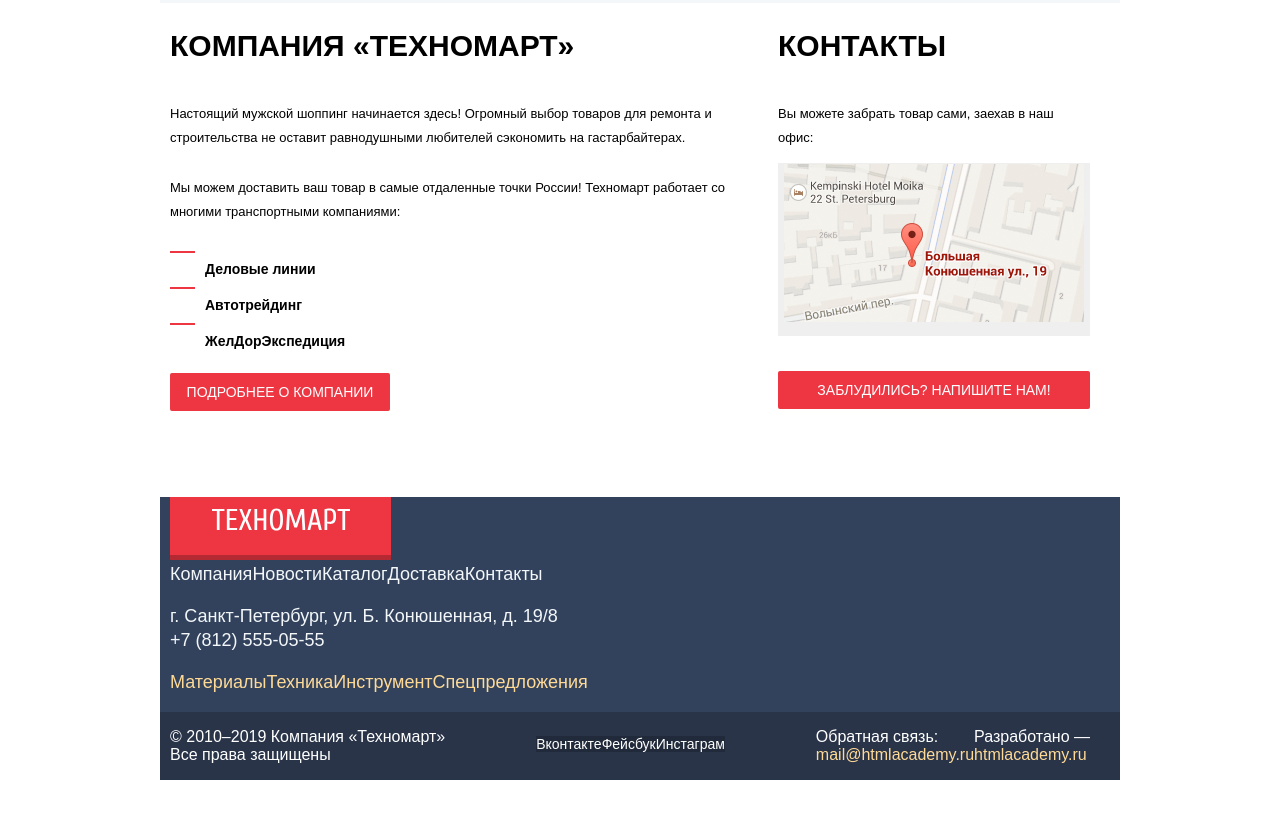
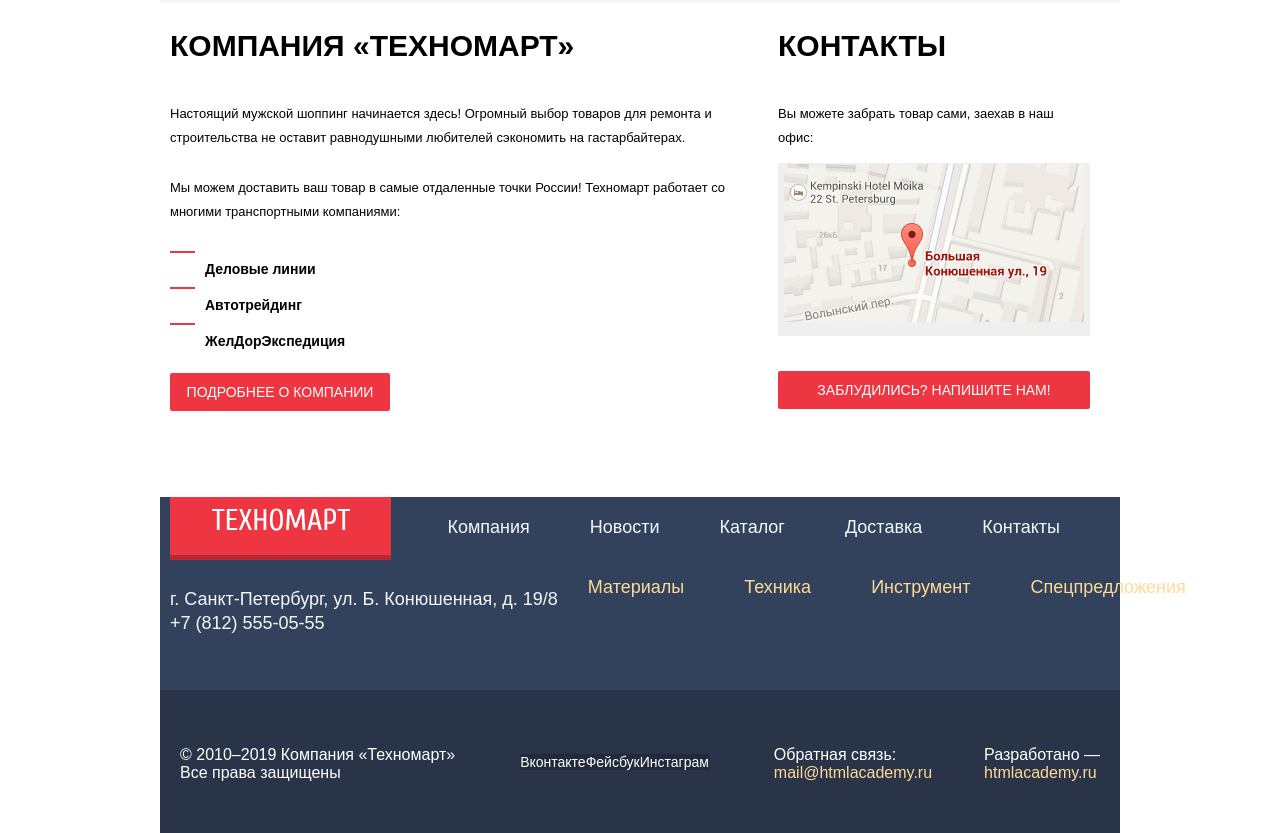
Before and after one commit to khursa/279457-technomart-24, a plain HTML site: page index.html in a window 1280 px wide. Shown: the part 2780-3613 px from the top of the page. Before the commit the page ends 3560 px from the top, so only its background shows below. Drawn offline with Linux system fonts and the light colour scheme.

Commit message:
fixed main-fotter

```diff
--- a/css/style.css
+++ b/css/style.css
@@ -100,6 +100,8 @@ ul {
 .footer-navigation-bottom,
 .footer-navigation-top__list,
 .footer-navigation-bottom__list,
+.main-footer__top--logo,
+.main-footer__top--address,
 .main-footer__bottom-container,
 .card-product__row,
 .sorting,
@@ -931,6 +933,7 @@ ul {
     flex-direction: column;
     justify-content: stretch;
     align-items: stretch;
+    min-width: 960px;
 }
 
 .main-footer__top {
@@ -957,7 +960,10 @@ ul {
     line-height: 24px;
 }
 
-.footer-navigation-top__link {
+.footer-navigation-top__link,
+.footer-navigation-bottom__link {
+    padding: 20px 30px;
+
     color: #f3f7f9;
 }
 
@@ -980,11 +986,16 @@ ul {
     background-color: #293449;
 }
 
+.footer-address {
+    margin: 30px auto 55px;
+}
+
 .footer-address,
 .footer-tel {
     font-size: 18px;
     font-style: normal;
     line-height: 24px;
+    white-space: nowrap;
     color: #f3f7f9;
 }
 
@@ -1004,6 +1015,19 @@ ul {
 
 .footer-navigation-bottom__link {
     color: #ffda96;
+}
+
+.main-footer__bottom-container {
+    margin: 40px auto 35px;
+}
+
+.main-footer__copyright--right {
+    display: flex;
+    justify-content: space-around;
+}
+
+.footer-feedback {
+    margin-right: 52px;
 }
 
 .main-footer__copyright--left,
```
